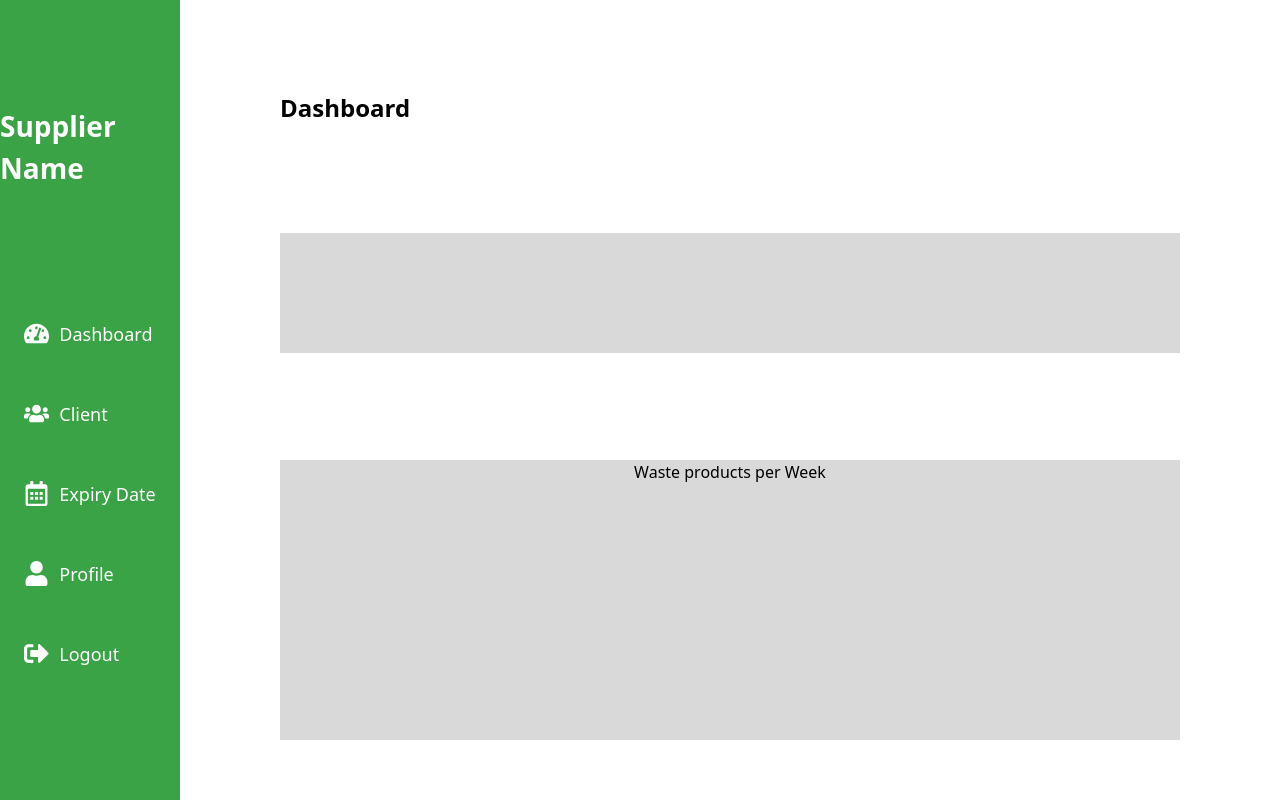
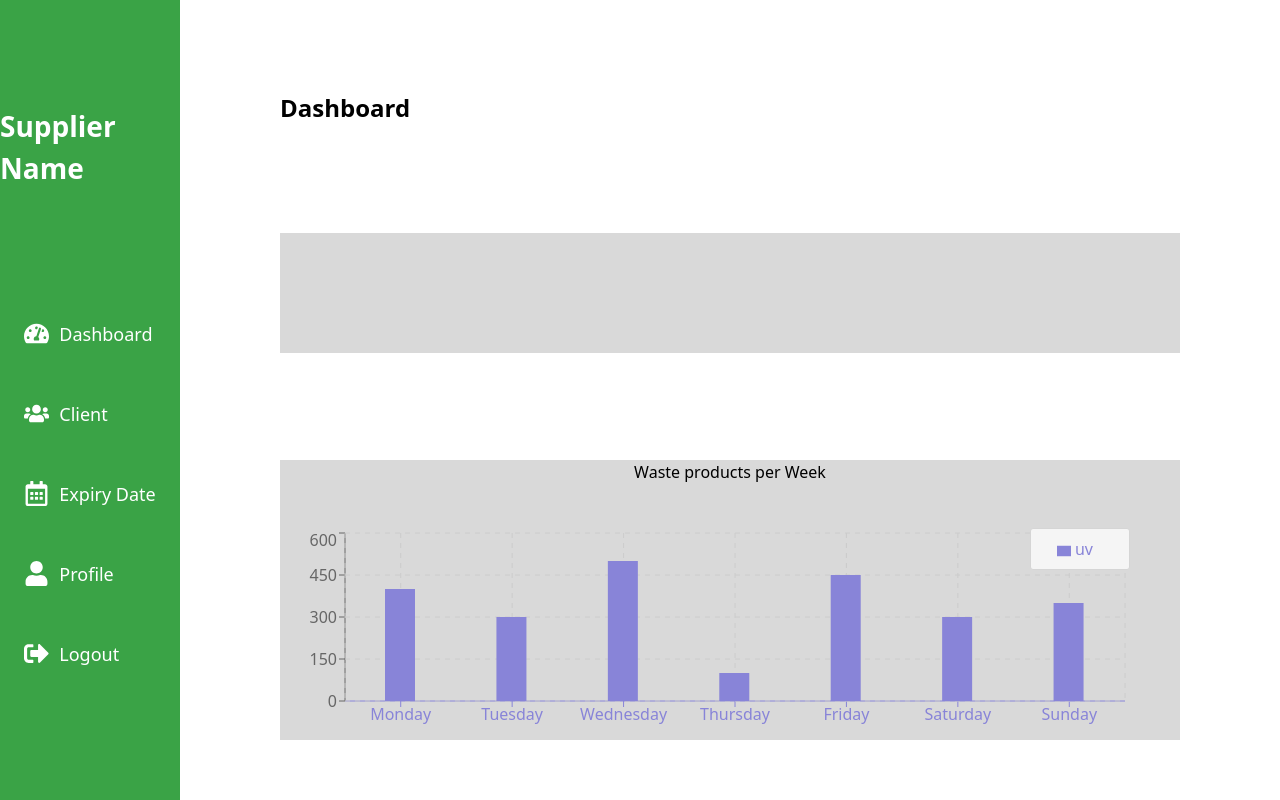
Before and after one commit to khaled-bissani/shelves-tracker, a React (Create React App) app in the folder supplier-frontend/: page /home in a window 1280 px wide. Built offline with nearby package versions, Linux system fonts and the light colour scheme.

Commit message:
Frontend <> Supplier frontend: adding a barchart in the dashboard page

```diff
--- a/supplier-frontend/src/pages/home/Home.js
+++ b/supplier-frontend/src/pages/home/Home.js
@@ -1,6 +1,16 @@
 import React from 'react'
 import SideBar from '../../components/SideBar'
 import Title from '../../components/Title'
+import { BarChart, Bar, XAxis, YAxis, Tooltip, Legend, CartesianGrid } from 'recharts';
+
+const data = [
+  {name: 'Monday', uv: 400},
+  {name: 'Tuesday', uv: 300},
+  {name: 'Wednesday', uv: 500},
+  {name: 'Thursday', uv: 100},
+  {name: 'Friday', uv: 450},
+  {name: 'Saturday', uv: 300},
+  {name: 'Sunday', uv: 350}];
 
 const Home = () => {
   return (
@@ -11,6 +21,14 @@ const Home = () => {
         <div className='w-[900px] h-[120px] bg-[#D9D9D9]'></div>
           <div className='flex-col justify-center items-center w-[900px] h-[280px] bg-[#D9D9D9]'>
             <p className='text-center'>Waste products per Week</p>
+            <BarChart width={850} height={250} data={data} className='mt-11'>
+                <XAxis dataKey="name" stroke="#8884d8" />
+                <YAxis />
+                <Tooltip wrapperStyle={{ width: 100, backgroundColor: '#ccc' }} />
+                <Legend width={100} wrapperStyle={{ top: 0, right: 0, backgroundColor: '#f5f5f5', border: '1px solid #d5d5d5', borderRadius: 3, lineHeight: '40px' }} />
+                <CartesianGrid stroke="#ccc" strokeDasharray="5 5" />
+                <Bar dataKey="uv" fill="#8884d8" barSize={30} />
+            </BarChart>
           </div>
       </div>
     </div>
```
